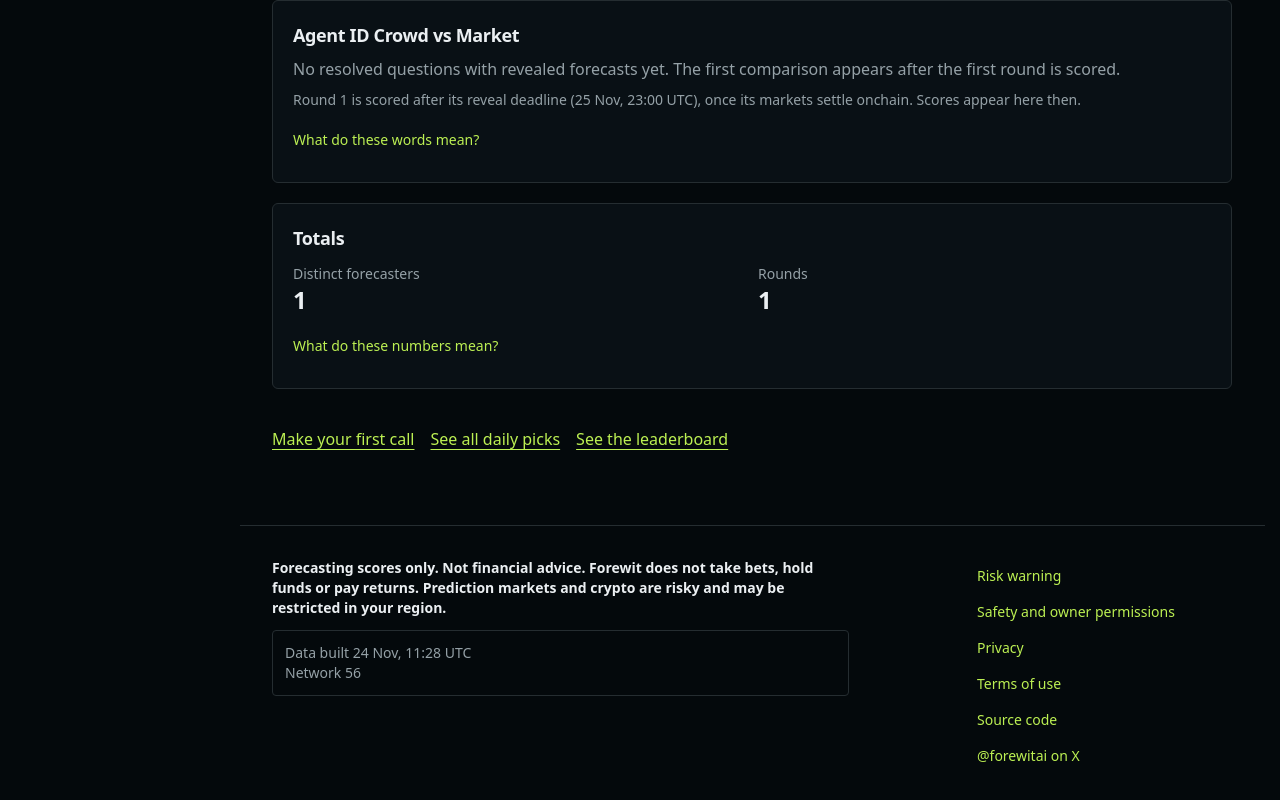
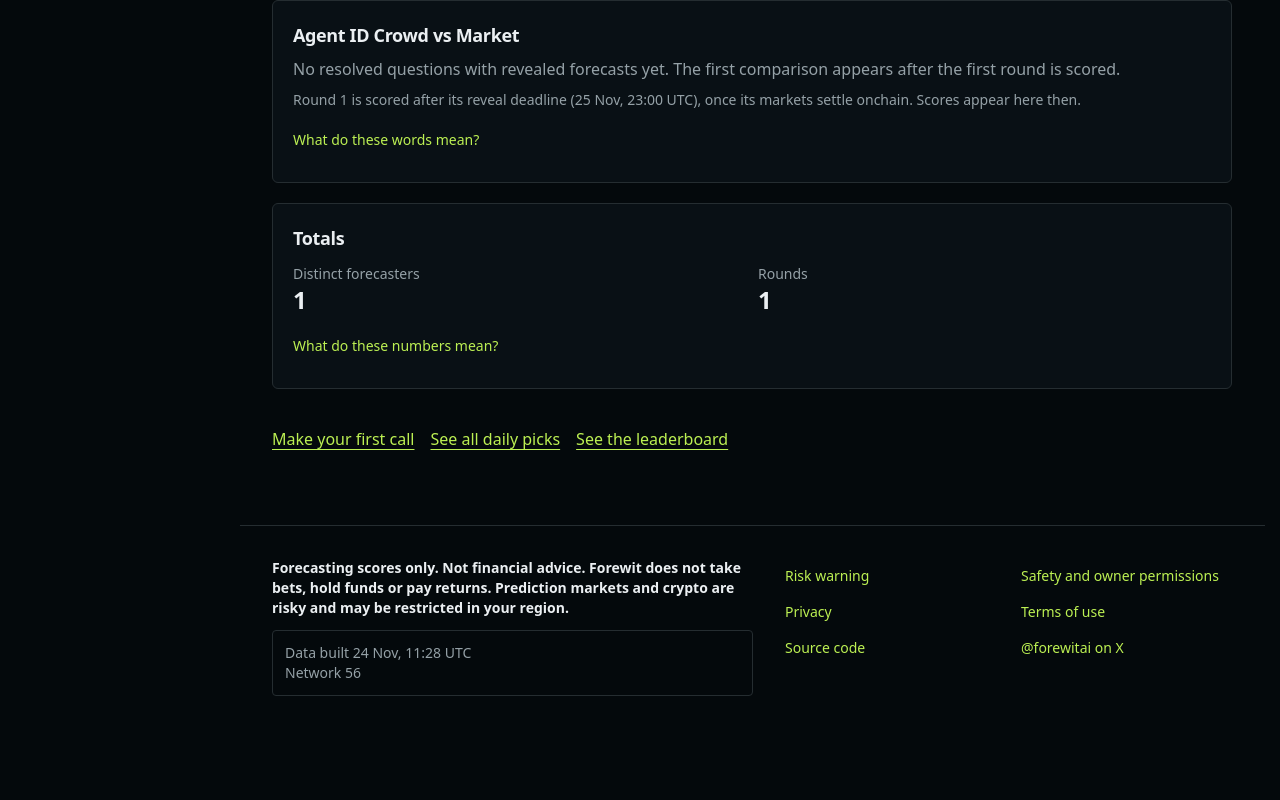
Before and after one commit to owaisahmad870/forewit, a React (Vite) app in the folder web/: page / in a window 1280 px wide. Shown: the part 1062-1862 px from the top of the page. After the commit the page ends 1790 px from the top, so only its background shows below. Built offline with nearby package versions, Linux system fonts and the light colour scheme.

Commit message:
Footer links in two columns on every screen size
Co-Authored-By: Claude Opus 5.5 <noreply@anthropic.com>

```diff
--- a/web/src/App.tsx
+++ b/web/src/App.tsx
@@ -147,7 +147,7 @@ function Footer({ data }: { data: Dataset | null }) {
   const link = 'inline-flex min-h-9 items-center text-accent hover:underline underline-offset-4';
   return (
     <footer className="mt-10 border-t border-line">
-      <div className="grid gap-8 px-4 py-8 text-sm sm:px-8 md:grid-cols-[minmax(0,1fr)_16rem]">
+      <div className="grid gap-8 px-4 py-8 text-sm sm:px-8 md:grid-cols-[minmax(0,1fr)_28rem]">
         <div className="max-w-[72ch] space-y-3">
           <p lang="en" className="font-semibold">{t('risk')}</p>
           {t('riskLocal') && <p>{t('riskLocal')}</p>}
@@ -159,7 +159,7 @@ function Footer({ data }: { data: Dataset | null }) {
             </div>
           )}
         </div>
-        <nav aria-label={t('ui.footerNav')} className="grid grid-cols-2 content-start gap-x-6 md:grid-cols-1">
+        <nav aria-label={t('ui.footerNav')} className="grid grid-cols-2 content-start gap-x-6">
           <a href="#/docs/risk" className={link}>{t('docs.pages.risk.title')}</a>
           <a href="#/docs/owner" className={link}>{t('docs.pages.owner.title')}</a>
           <a href="#/docs/privacy" className={link}>{t('docs.pages.privacy.title')}</a>
```
